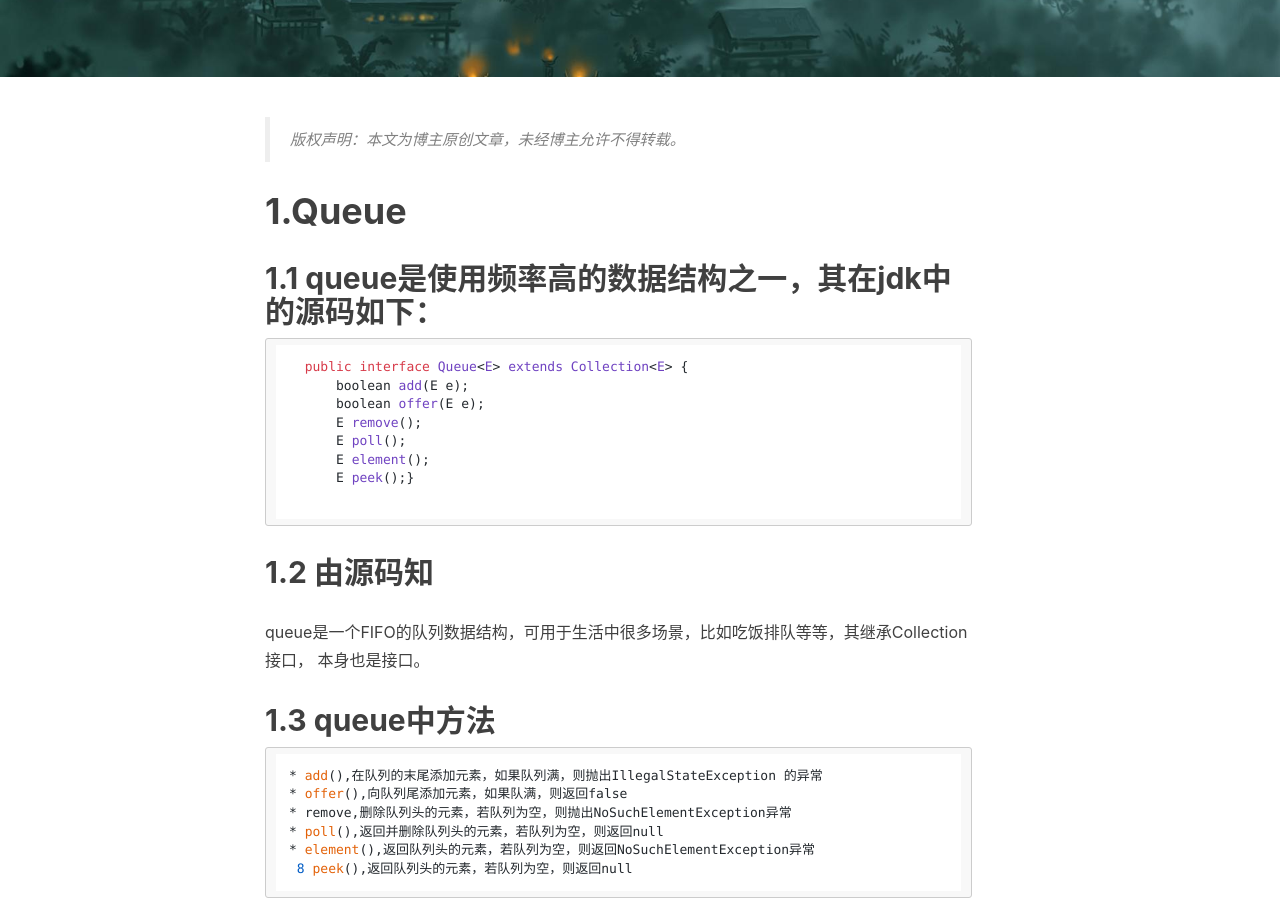
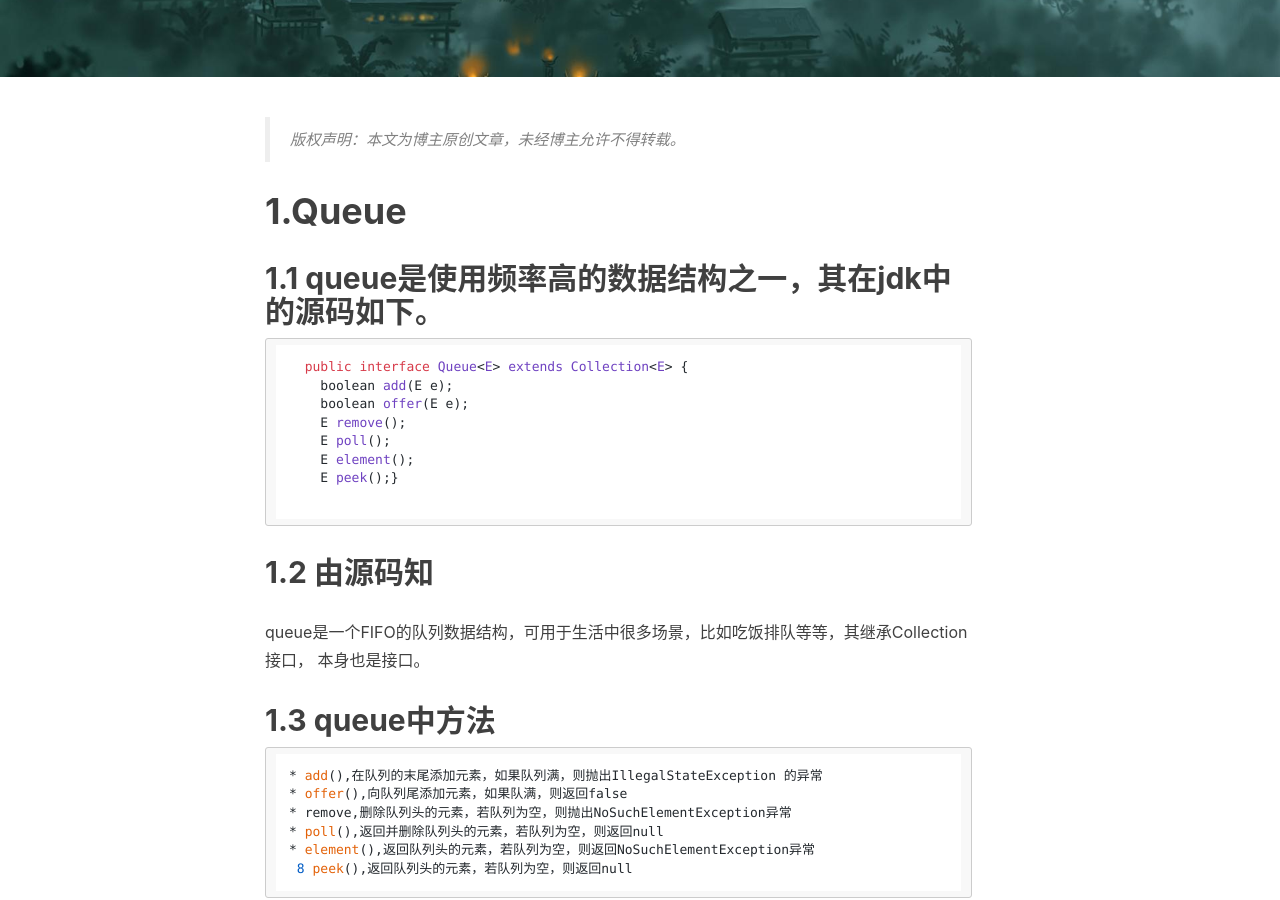
Before and after one commit to dashen19930328/zhangli.github.com, a Jekyll site: the page built from _posts/2016-07-19-Stack or Queue.markdown, in a window 1280 px wide and 900 px high, scrolled down 446 px. Built offline with Jekyll 4.4.1, drawn with Linux system fonts in a browser that asks for light colours; nearby versions of some CDN libraries; comment, search, counter and statistics services are not loaded.

````diff
--- a/_posts/2016-07-19-Stack or Queue.markdown
+++ b/_posts/2016-07-19-Stack or Queue.markdown
@@ -13,16 +13,16 @@ tags:
 
 #   1.Queue
 
-##  1.1  queue是使用频率高的数据结构之一，其在jdk中的源码如下：
+##  1.1  queue是使用频率高的数据结构之一，其在jdk中的源码如下。
 
   ```
   public interface Queue<E> extends Collection<E> {
-      boolean add(E e);
-      boolean offer(E e);
-      E remove();
-      E  poll();
-      E element();
-      E peek();}
+    boolean add(E e);
+    boolean offer(E e);
+    E remove();
+    E  poll();
+    E element();
+    E peek();}
 
   ```
 
@@ -77,6 +77,7 @@ tags:
     }
 }
 ```
+
 ##  2.2 stack
 
   继承vector的一个抽象类，是一种FILO的数据结构，应用场景，个人理解为queue受限的情景下，当然从源码来看，stack完全可以通过queue来模拟使用。
````
